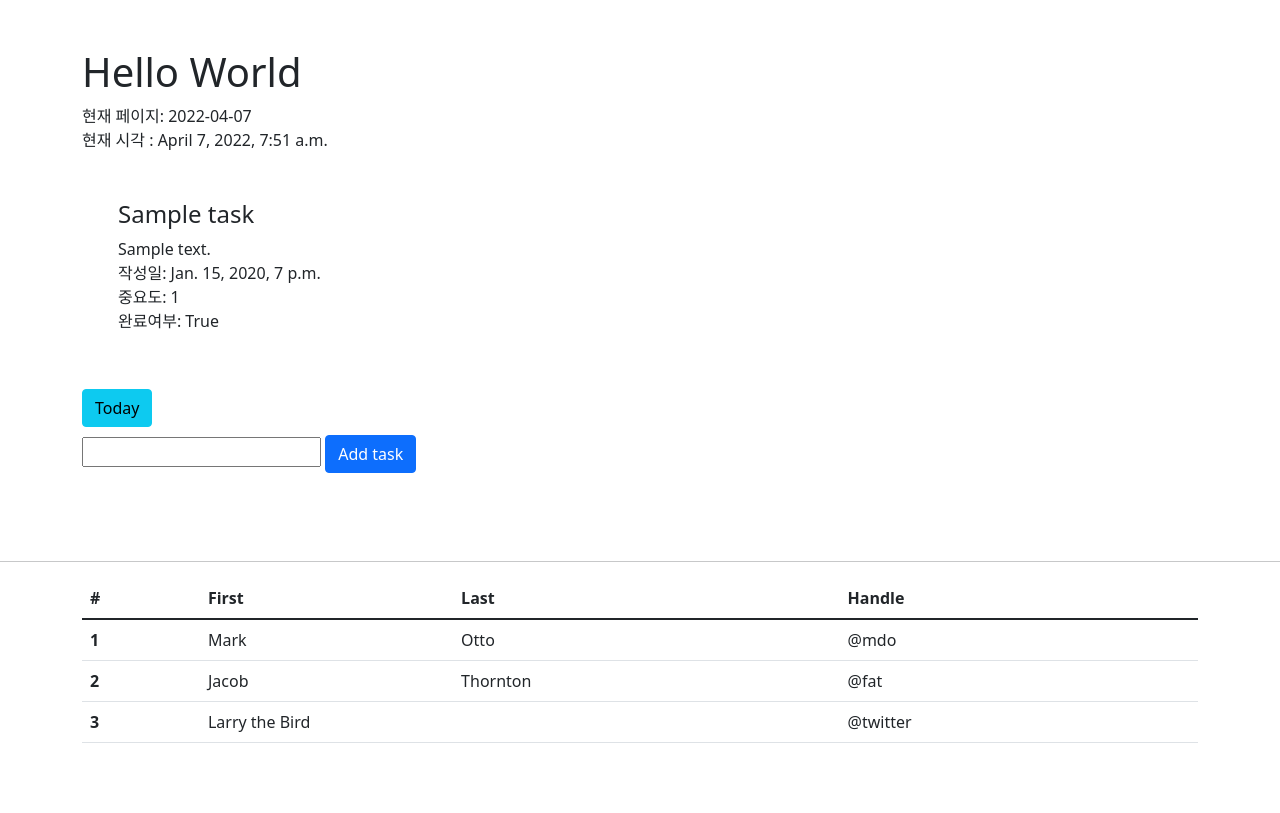
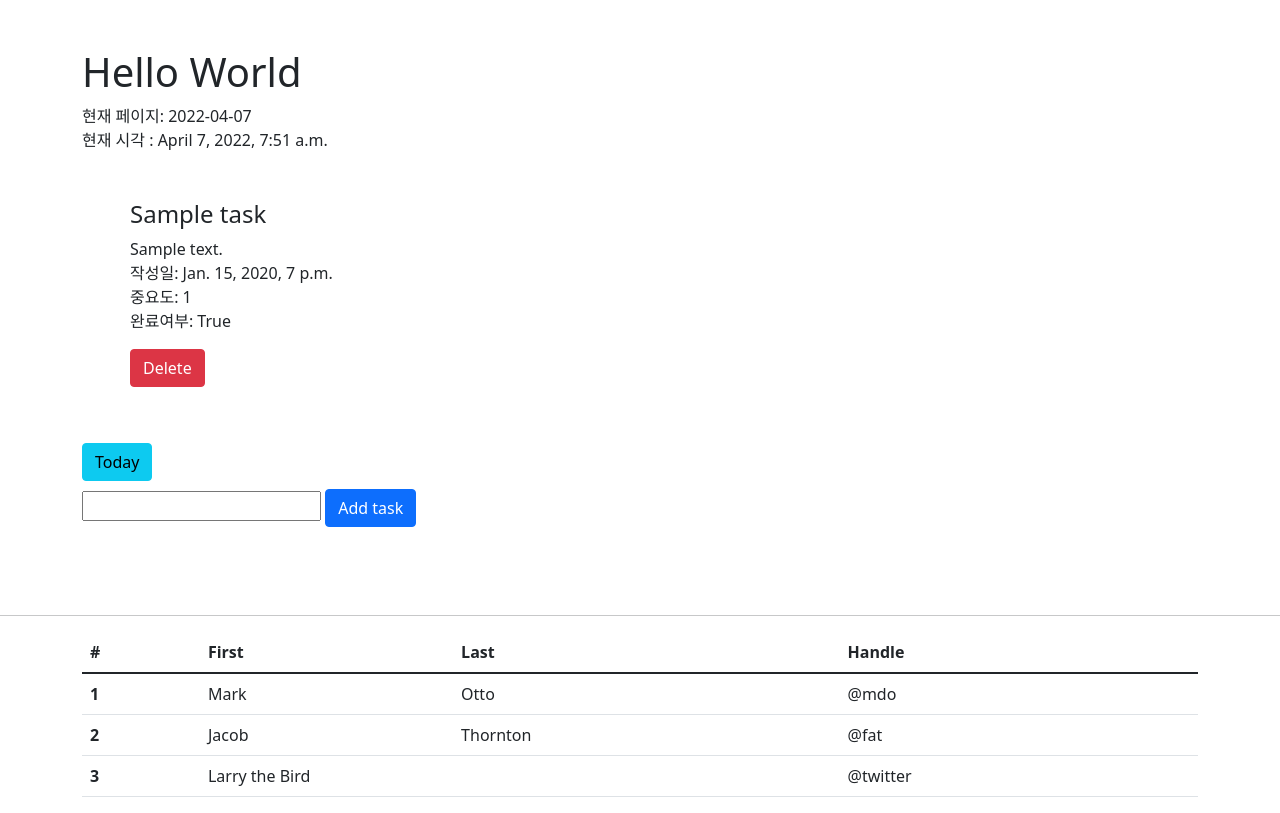
Before and after one commit to dpcalfola/my_django_app, a Django app: page /mytasks/ in a window 1280 px wide. Before the commit the page ends 743 px from the top, so only its background shows below. Run offline with Django 4.2, Linux system fonts and the light colour scheme; tables that the repository leaves empty hold one stand-in row (values such as "Sample post"); some libraries are stand-ins or nearby versions.

Commit message:
Feat > Task delete button

```diff
--- a/mytasks/urls.py
+++ b/mytasks/urls.py
@@ -6,5 +6,6 @@ app_name = 'mytasks'
 urlpatterns = [
     path('', views.main, name='main'),
     path('<str:today_url>/', views.today, name='today'),
+    path('delete/<int:task_pk>', views.delete, name='delete'),
     path('bt-test', views.bt_test, name='bt_test'),
 ]
--- a/mytasks/views.py
+++ b/mytasks/views.py
@@ -1,4 +1,4 @@
-from django.shortcuts import render
+from django.shortcuts import render, get_object_or_404
 
 # Create your views here.
 from django.shortcuts import redirect
@@ -15,12 +15,19 @@ from .operating_files import obj_date
 
 
 def main(request):
+    # Create new task
     if request.method == 'POST':
         input_title = request.POST.get('task_title_input')
+
+        if input_title == '':
+            return redirect('mytasks:main')
+
         new_task = Task()
         new_task.title = input_title
         new_task.created_date = timezone.now()
         new_task.save()
+
+        return redirect('mytasks:main')
 
     # TodayTasks model
     today_tasks_obj_list = Task.objects.order_by('created_date')
@@ -34,6 +41,15 @@ def main(request):
         'today_obj': today_obj
     }
     return render(request, 'mytasks/main.html', context)
+
+
+def delete(request, task_pk):
+    if request.method == 'POST':
+        task = get_object_or_404(Task, pk=task_pk)
+        task.delete()
+        return redirect('mytasks:main')
+    else:
+        return redirect('mytasks:main')
 
 
 def today(request, today_url):
--- a/templates/mytasks/main.html
+++ b/templates/mytasks/main.html
@@ -12,6 +12,7 @@
         {% if today_tasks %}
             {% for task in today_tasks %}
                 <div class="container m-4">
+                    <div class="container">
                         <h4>{{ task.title }}</h4>
                         <p>
                             {% if task.contents %}
@@ -24,7 +25,16 @@
                             <span>중요도: {{ task.importance }}</span>
                             <br>
                             <span>완료여부: {{ task.is_completed }}</span>
+                            <br>
                         </p>
+                    </div>
+                    {#       Delete task button         #}
+                    <div class="container">
+                        <form action="{% url 'mytasks:delete' task.pk %}" method="post">
+                            {% csrf_token %}
+                            <input type="submit" value="Delete" class="btn btn-danger">
+                        </form>
+                    </div>
 
                 </div>
             {% endfor %}
```
Lines whose indentation alone changed are shown as unchanged.
